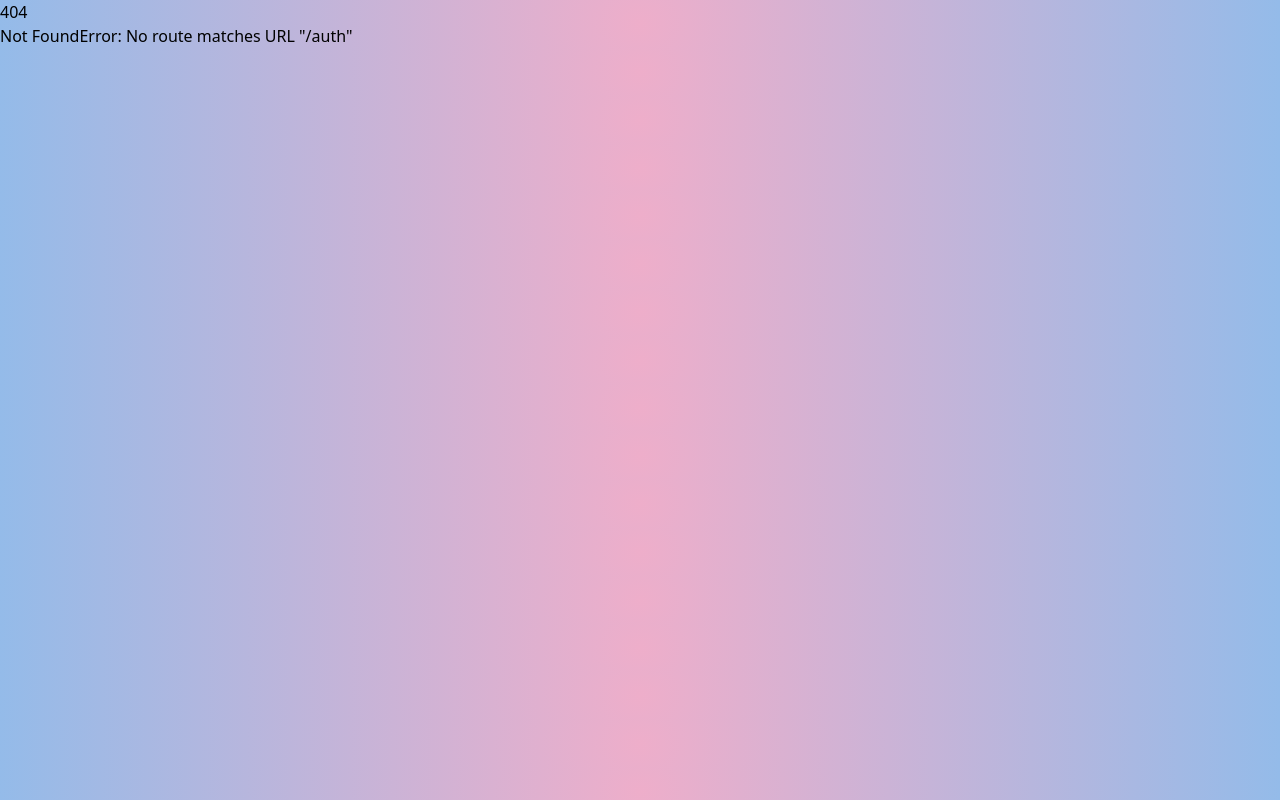
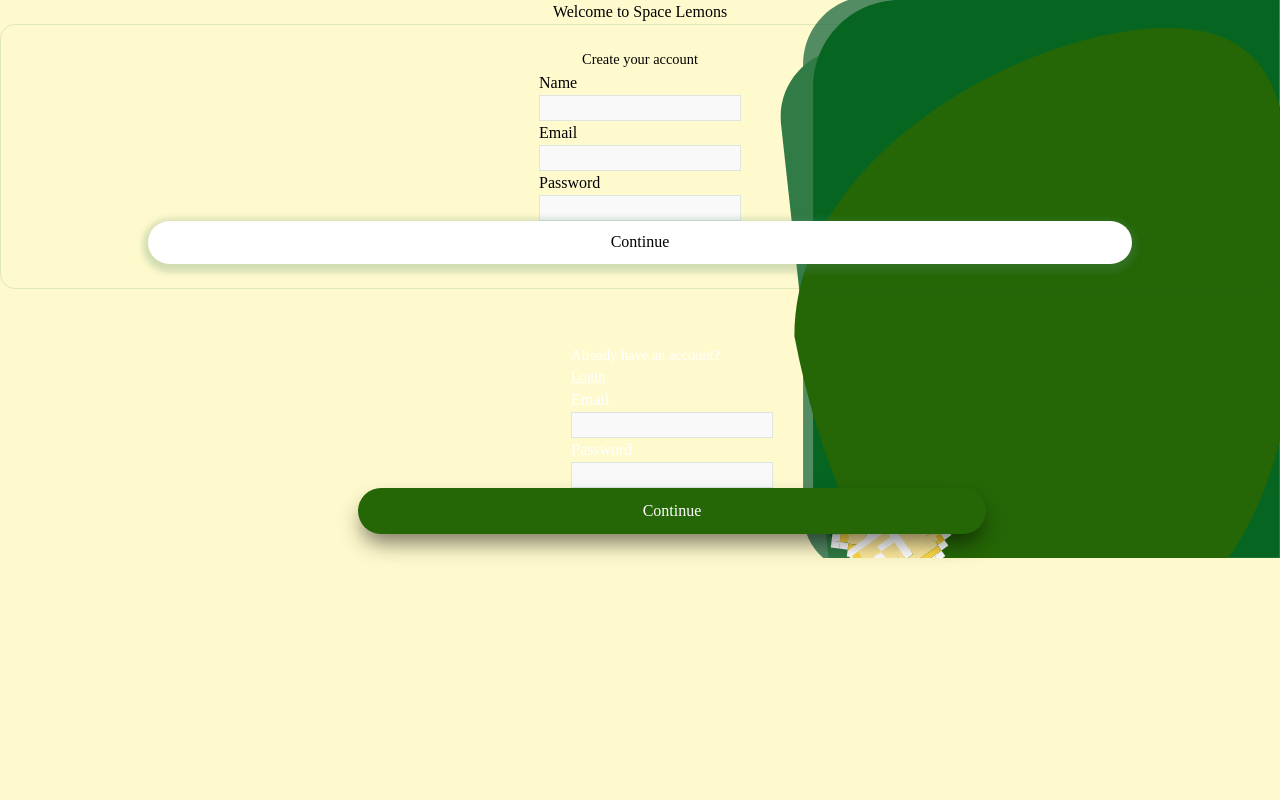
Before and after one commit to Alljuly/react-diowallet-frontend, a React (Vite) app in the folder diowallet-spa/: page /auth in a window 1280 px wide. Before the commit this address had no page. Built offline with nearby package versions, Linux system fonts and the light colour scheme.

Commit message:
excluindo pages: signin, signup. incluindo /auth com nova tela de login/register

```diff
--- a/diowallet-spa/src/components/Input.jsx
+++ b/diowallet-spa/src/components/Input.jsx
@@ -1,11 +1,13 @@
 /* eslint-disable react/prop-types */
-export default function Input({ type, placeholder, register, name }) {
+export default function Input({ type, label, register, name }) {
 	return (
+		<>
+		<label>{label}</label>
 		<input
 			type={type}
-			placeholder={placeholder}
-			className="rounded-md p-2 w-full"
+			className="rounded-md p-2"
 			{...register(name)}
 		/>
+		</>
 	);
 }
--- a/diowallet-spa/src/components/LogoHeader.jsx
+++ b/diowallet-spa/src/components/LogoHeader.jsx
@@ -1,9 +1,9 @@
-import Img from "../assets/payment-method-png-26062.png";
+
 export default function LogoHeader() {
 	return (
 		<div className="flex items-end justify-center text-center w-full">
-			<img src={Img} width="100" alt="logo" />
-			<h1 className="font-bold text-white">DIGITAL WALLET</h1>
+			<p className="title margin-auto ">Welcome to <span>Space Lemons</span>
+			</p>
 		</div>
 	);
 }
--- a/diowallet-spa/src/index.css
+++ b/diowallet-spa/src/index.css
@@ -3,20 +3,19 @@
 @tailwind utilities;
 
 body {
-	background: rgb(238, 174, 202);
-	background: radial-gradient(
-		circle,
-		rgba(238, 174, 202, 1) 0%,
-		rgba(148, 187, 233, 1) 100%
-	);
+	background: #FFFACD;
+	font-family: "Jaques Francois";
+	margin: 0;
+	padding: 0;
+	box-sizing: border-box;
 }
-#submitButton {
-	background: rgb(238, 174, 202);
-	background: radial-gradient(
-		circle,
-		rgba(238, 174, 202, 1) 0%,
-		rgba(148, 187, 233, 1) 100%
-	);
+
+p {
+	font-size: .9rem;
+}
+
+.title{
+	font-size: 1rem;
 }
 
 .custom-scrollbar::-webkit-scrollbar {
@@ -27,3 +26,101 @@ body {
 	background-color: #d1d0e7; /* Cor do polegar da barra de rolagem */
 	border-radius: 4px; /* Borda arredondada do polegar */
 }
+
+.container{
+	background-image: url(./assets/login-image.svg);
+	background-repeat: no-repeat;
+	background-size: contain;
+	background-position: right;
+}
+
+.form_content, form {
+	width:100%;
+	height:100%;
+	display: flex;
+	flex-direction: column;
+	align-content: center;
+	align-items: center;
+	justify-content: center;
+
+}
+
+form {
+	padding: 1.5rem;
+	margin-inline: 2.5rem;
+	border: #0666211f solid 1px;
+	border-radius: 15px;
+}
+
+.login_form {
+	display: flex;
+	justify-self: right;
+	margin-top: 2rem;
+	margin-right: 0;
+	padding-right: 0;;
+	border: none;
+	color: #fff;
+	font-family: "Italiana"
+}
+
+fieldset > p > span {
+	text-decoration: underline;
+}
+
+span {
+font-family: "JejuMyeongjo";
+}
+
+
+input{
+	display: flex;
+	max-width: 100%;
+	height: content;
+	padding-bottom: 0px;
+	flex-direction: column;
+	justify-content: center;
+	align-items: center;
+	border: #0666211f solid 1.5px;
+	background-color: #F9F9F9;
+}:focus{
+	background-color: #fff;
+	outline: none;
+}
+
+label{
+	display: flex;
+	flex-direction: row;
+	font-family: "Italiana";
+	font-size: 16px;
+	text-align: left;
+	font-weight: 100;
+}
+
+button {
+	height: fit-content;
+	padding: 0.6rem;
+ }
+
+.login {
+	display: flex;
+	color: #fff;
+	justify-content: center;
+	align-items: center;
+	border-radius: 25px;
+	background: #256606;
+	box-shadow: 0px 12px 22px -4px rgba(0, 0, 0, 0.55);
+	width: 50%;
+	padding: 0.7rem
+}
+
+
+.register {
+	display: flex;
+	justify-content: center;
+	align-items: center;
+
+	border-radius: 25px;
+	background: #FFF;
+	box-shadow: 0px 3.02px 6.266px 5.285px rgba(83, 139, 99, 0.26);
+	width: 80%;
+}
--- a/diowallet-spa/src/main.jsx
+++ b/diowallet-spa/src/main.jsx
@@ -16,11 +16,7 @@ const router = createBrowserRouter([
 		errorElement: <ErrorPage />,
 	},
 	{
-		path: "/signin",
-		element: <Signin />,
-	},
-	{
-		path: "/signup",
+		path: "/auth",
 		element: <Signup />,
 	},
 	{
--- a/diowallet-spa/src/pages/Signin.jsx
+++ b/diowallet-spa/src/pages/Signin.jsx
@@ -15,56 +15,14 @@ export default function Signin() {
 	const navigate = useNavigate();
 	const [apiErrors, setApiErrors] = useState("");
 
-	const {
-		register,
-		handleSubmit,
-		formState: { errors },
-	} = useForm({ resolver: zodResolver(signinSchema) });
 
-	async function handleSubmitForm(data) {
-		try {
-			const token = await signin(data);
-			Cookies.set("token", token.data, { expires: 1 });
-			navigate("/");
-		} catch (error) {
-			setApiErrors(error.message);
-			navigate("/signup");
-		}
-	}
-
-	useEffect(() => {
-		Cookies.remove("token");
-	});
 
 	return (
 		<>
-			<div className="flex flex-col items-center justify-between rounded p-8 w-[35rem] h-[35rem]  shadow-xl bg-violet-200/25 text-2xl">
+			<div className="flex flex-col items-center justify-between rounded p-8 w-[35rem] h-[35rem]  shadow-xl bg-white text-2xl">
 				<LogoHeader />
 				{apiErrors && <ErrorInput text={apiErrors} />}
-				<form
-					onSubmit={handleSubmit(handleSubmitForm)}
-					className="flex flex-col justify-center gap-3 w-[20rem] text-xl"
-				>
-					<div>
-						<Input
-							type="email"
-							placeholder="Email"
-							register={register}
-							name="email"
-						/>
-						{errors.email && <ErrorInput text={errors.email.message} />}
-					</div>
-					<div>
-						<Input
-							type="password"
-							placeholder="Password"
-							register={register}
-							name="password"
-						/>
-						{errors.password && <ErrorInput text={errors.password.message} />}
-					</div>
-					<Button type="submit" text="LOGIN" id="" />
-				</form>
+
 				<p className="text-white text-sm align-center ">
 					Dont have an account?{" "}
 					<Link
--- a/diowallet-spa/src/pages/Signup.jsx
+++ b/diowallet-spa/src/pages/Signup.jsx
@@ -1,92 +1,127 @@
 import Input from "../components/Input";
 import Button from "../components/Button";
 import LogoHeader from "../components/LogoHeader";
-import { Link } from "react-router-dom";
 import { useForm } from "react-hook-form";
-import { signupSchema } from "../schemas/SignupSchema";
 import { zodResolver } from "@hookform/resolvers/zod";
 import ErrorInput from "../components/ErrorInput";
-import { signup } from "../services/user";
+import { signupSchema } from "../schemas/SignupSchema";
+import { signinSchema } from "../schemas/SigninSchema";
+import { signup, signin } from "../services/user";
 import { useNavigate } from "react-router-dom";
-import { useState } from "react";
+import { useEffect, useState } from "react";
+import Cookies from "js-cookie";
 
-export default function Signup() {
+export default function Auth() {
   const navigate = useNavigate();
   const [apiErrors, setApiErrors] = useState("");
+
   const {
-		register,
-		handleSubmit,
-		formState: { errors },
+    register: registerSU,
+    handleSubmit: handleSubmitSU,
+    formState: { errors: errorSU },
   } = useForm({ resolver: zodResolver(signupSchema) });
 
-	async function handleFormSubmit(data) {
+  const {
+    register: registerSI,
+    handleSubmit: handleSubmitSI,
+    formState: { errors: errorSI },
+  } = useForm({ resolver: zodResolver(signinSchema) });
+
+  async function handleSignUp(data) {
     try {
       await signup(data);
-			navigate("/signin");
+      navigate("/");
     } catch (error) {
       setApiErrors(error.message);
     }
   }
 
+  async function handleSignIn(data) {
+    try {
+      const token = await signin(data);
+      Cookies.set("token", token.data, { expires: 1 });
+      navigate("/");
+    } catch (error) {
+      setApiErrors(error.message);
+      navigate("/auth");
+    }
+  }
+
+  useEffect(() => {
+    Cookies.remove("token");
+  }, []);
+
   return (
-		<>
-			<div className="flex flex-col items-center justify-between  shadow-xl rounded p-8 w-[35rem] h-[35rem]  shadow-xls bg-violet-200/25 text-2xl">
+    <div className="grid grid-cols-2 shadow-xl rounded p-8 shadow-xls bg-white container">
+      {apiErrors && <ErrorInput text={apiErrors} />}
+		    <div className="Flex flex-col form_content text-center justify-center">
 		    <LogoHeader />
-				{apiErrors && <ErrorInput text={apiErrors} />}
         <form
-					onSubmit={handleSubmit(handleFormSubmit)}
+          onSubmit={handleSubmitSU(handleSignUp)}
           className="flex flex-col justify-center gap-2 w-[20rem] text-xl"
         >
+			    <p className="text-center font-bold">Create your account</p>
              <fieldset>
                <Input
                  type="text"
-							placeholder="Your Name"
-							register={register}
+                 label="Name"
+                 register={registerSU}
                  name="name"
                />
-						{errors.name && <ErrorInput text={errors.name.message} />}
+               {errorSU.name && <ErrorInput text={errorSU.name.message} />}
              </fieldset>
              <fieldset>
                <Input
                  type="email"
-							placeholder="Email"
-							register={register}
+                 label="Email"
+                 register={registerSU}
                  name="email"
                />
-						{errors.email && <ErrorInput text={errors.email.message} />}
+               {errorSU.email && <ErrorInput text={errorSU.email.message} />}
              </fieldset>
              <fieldset>
                <Input
                  type="password"
-							placeholder="Password"
-							register={register}
+                 label="Password"
+                 register={registerSU}
                  name="password"
                />
-						{errors.password && <ErrorInput text={errors.password.message} />}
+               {errorSU.password && <ErrorInput text={errorSU.password.message} />}
+             </fieldset>
+             <Button type="submit" text="Continue" className="register"/>
+           </form>
+		  </div>
+		  <div className=" Flex flex-col form_content justify-between">
+
+			<form
+          onSubmit={handleSubmitSI(handleSignIn)}
+          className="flex flex-col justify-between gap-5 form_content login_form "
+        >
+           <fieldset>
+           <p className="text-center text-white">Already have an account? <br/> <span>Login</span> </p>
+            <Input
+              type="email"
+              label="Email"
+              register={registerSI}
+              name="email"
+            />
+            {errorSI.email && <ErrorInput text={errorSI.email.message} />}
+
+
            </fieldset>
             <fieldset>
             <Input
               type="password"
-							placeholder="Confirm Password"
-							register={register}
-							name="confirmPassword"
+              label="Password"
+              register={registerSI}
+              name="password"
             />
-						{errors.confirmPassword && (
-							<ErrorInput text={errors.confirmPassword.message} />
-						)}
+            {errorSI.password && <ErrorInput text={errorSI.password.message} />}
+
               </fieldset>
-					<Button type="submit" text="REGISTER" />
+          <Button type="submit" text="Continue" className="login underline"/>
         </form>
-				<p className="text-white text-sm align-center">
-					Already have an account?{" "}
-					<Link
-						to="/signin"
-						className="underline text-gray-400 hover:text-gray-600"
-					>
-						Log in!
-					</Link>
-				</p>
 			</div>
-		</>
+    </div>
   );
 }
```
Also changed, not shown: diowallet-spa/src/assets/login-image.svg (added). Lines whose indentation alone changed are shown as unchanged.
